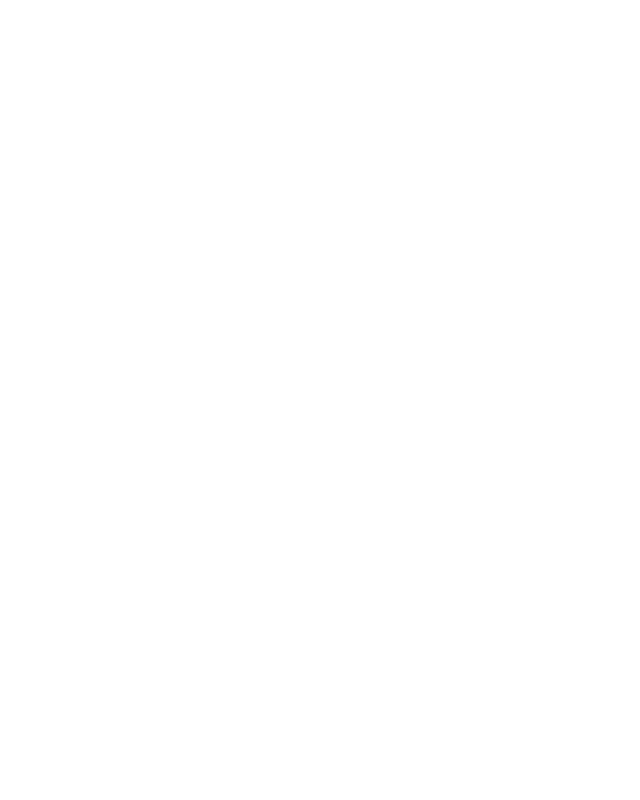
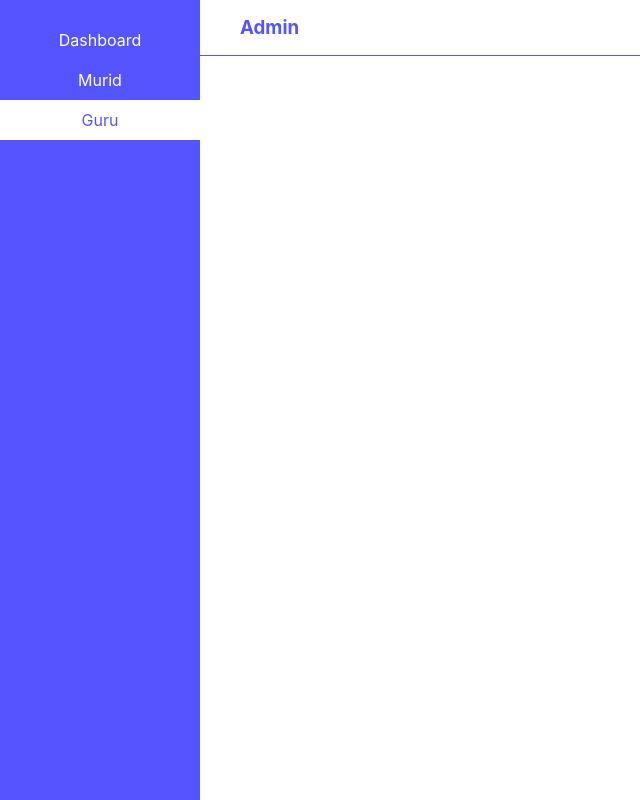
Before and after one commit to Raihan-21/besmart-client, a React (Create React App) app: page /admin/guru in a window 1280 px wide. Before the commit this address had no page. Shown: the whole page, without its empty margins (0-640 px from the left). Built offline with nearby package versions, Linux system fonts and the light colour scheme.

Commit message:
admin development

```diff
--- a/src/App.js
+++ b/src/App.js
@@ -1,3 +1,4 @@
+import { ThemeProvider, createTheme } from "@mui/material";
 import Login from "./pages/Login";
 import Register from "./pages/Register";
 import "./App.css";
@@ -5,10 +6,19 @@
 import AdminLogin from "./pages/AdminLogin";
 import { AdminLayout, MainLayout } from "./layout/Layout";
 import Home from "./pages/Home";
+import AdminMurid from "./pages/AdminMurid";
+import AdminDashboard from "./pages/AdminDashboard";
+import AdminGuru from "./pages/AdminGuru";
 
 function App() {
+  const theme = createTheme({
+    palette: {
+      danger: "red",
+    },
+  });
   return (
     <Router>
+      <ThemeProvider theme={theme}>
         <div className="App">
           <Routes>
             <Route path="/" element={<MainLayout />}>
@@ -17,10 +27,14 @@
               <Route path="register" element={<Register />} />
             </Route>
             <Route path="/admin/" element={<AdminLayout />}>
+              <Route path="dashboard" element={<AdminDashboard />} />
               <Route path="login" element={<AdminLogin />} />
+              <Route path="murid" element={<AdminMurid />} />
+              <Route path="guru" element={<AdminGuru />} />
             </Route>
           </Routes>
         </div>
+      </ThemeProvider>
     </Router>
   );
 }
--- a/src/components/AdminNavbar.jsx
+++ b/src/components/AdminNavbar.jsx
@@ -2,9 +2,9 @@
 import styles from "../styles/Navbar.module.css";
 const AdminNavbar = () => {
   return (
-    <div className={styles.navbar}>
+    <div className={styles.adminNavbar}>
       <Link to="/">
-        <h3>Dashboard</h3>
+        <h3>Admin</h3>
       </Link>
       <div></div>
     </div>
--- a/src/components/AdminSidebar.jsx
+++ b/src/components/AdminSidebar.jsx
@@ -1,5 +1,44 @@
+import { Link, useLocation } from "react-router-dom";
+import { useState, useEffect } from "react";
+import style from "../styles/Navbar.module.css";
 const AdminSidebar = () => {
-  return <></>;
+  const [activeTab, setActiveTab] = useState("");
+  const location = useLocation();
+  useEffect(() => {
+    const route = location.pathname.split("/");
+    setActiveTab(route[route.length - 1]);
+  }, [location.pathname]);
+  return (
+    <div className={style.sidebar}>
+      <Link
+        to="/admin/dashboard"
+        className={activeTab === "dashboard" ? style.active : ""}
+        onClick={() => {
+          setActiveTab("dashboard");
+        }}
+      >
+        Dashboard
+      </Link>
+      <Link
+        to="/admin/murid"
+        className={activeTab === "murid" ? style.active : ""}
+        onClick={() => {
+          setActiveTab("murid");
+        }}
+      >
+        Murid
+      </Link>
+      <Link
+        to="/admin/guru"
+        className={activeTab === "guru" ? style.active : ""}
+        onClick={() => {
+          setActiveTab("guru");
+        }}
+      >
+        Guru
+      </Link>
+    </div>
+  );
 };
 
 export default AdminSidebar;
--- a/src/layout/Layout.jsx
+++ b/src/layout/Layout.jsx
@@ -1,5 +1,6 @@
 import { Outlet } from "react-router-dom";
 import AdminNavbar from "../components/AdminNavbar";
+import AdminSidebar from "../components/AdminSidebar";
 import Navbar from "../components/Navbar";
 
 const MainLayout = () => {
@@ -14,7 +15,10 @@
   return (
     <div>
       <AdminNavbar />
-      <Outlet />
+      <div>
+        <AdminSidebar />
+        <Outlet />
+      </div>
     </div>
   );
 };
--- /dev/null
+++ b/src/pages/AdminDashboard.jsx
@@ -0,0 +1,5 @@
+const AdminDashboard = () => {
+  return <div></div>;
+};
+
+export default AdminDashboard;
--- /dev/null
+++ b/src/pages/AdminGuru.jsx
@@ -0,0 +1,5 @@
+const AdminGuru = () => {
+  return <div></div>;
+};
+
+export default AdminGuru;
--- a/src/pages/AdminLogin.jsx
+++ b/src/pages/AdminLogin.jsx
@@ -12,7 +12,8 @@
         password: formData.password,
       }),
     });
-    console.log(res);
+    const data = await res.json();
+    if (!data.error) console.log(data.match);
   }, [formData]);
   return (
     <div className={`container ${styles.login}`}>
--- /dev/null
+++ b/src/pages/AdminMurid.jsx
@@ -0,0 +1,85 @@
+import { useState, useEffect } from "react";
+import TableContainer from "@mui/material/TableContainer";
+import Table from "@mui/material/Table";
+import TableHead from "@mui/material/TableHead";
+import TableBody from "@mui/material/TableBody";
+import TableRow from "@mui/material/TableRow";
+import TableCell from "@mui/material/TableCell";
+import Paper from "@mui/material/Paper";
+import { Button } from "@mui/material";
+import style from "../styles/Admin.module.css";
+const AdminMurid = () => {
+  const [murid, setMurid] = useState([]);
+  useEffect(() => {
+    const getData = async () => {
+      const res = await fetch("/admin/murid");
+      const data = await res.json();
+      setMurid(data.data);
+    };
+    getData();
+  }, []);
+  return (
+    <div className={`${style.adminContainer} ${style.tabelMurid}`}>
+      <h3>Murid</h3>
+      <TableContainer component={Paper}>
+        <Table>
+          <TableHead>
+            <TableRow>
+              <TableCell>Nama</TableCell>
+              <TableCell>Alamat</TableCell>
+              <TableCell>No hp</TableCell>
+              <TableCell>Action</TableCell>
+            </TableRow>
+          </TableHead>
+          <TableBody>
+            {murid &&
+              murid.map((item, i) => (
+                <TableRow key={i}>
+                  <TableCell>{item.nama}</TableCell>
+                  <TableCell>{item.alamat}</TableCell>
+                  <TableCell>{item.no_hp}</TableCell>
+                  <TableCell>
+                    <Button
+                      className={style.actionBtn}
+                      color="primary"
+                      variant="contained"
+                    >
+                      Edit
+                    </Button>
+                    <Button
+                      className={style.actionBtn}
+                      color="error"
+                      variant="contained"
+                    >
+                      Hapus
+                    </Button>
+                  </TableCell>
+                </TableRow>
+              ))}
+          </TableBody>
+        </Table>
+      </TableContainer>
+      {/* <table>
+        <thead>
+          <tr>
+            <th>Nama</th>
+            <th>Alamat</th>
+            <th>No Hp</th>
+          </tr>
+        </thead>
+        <tbody>
+          {murid &&
+            murid.map((item) => (
+              <tr>
+                <td>{item.nama}</td>
+                <td>{item.alamat}</td>
+                <td>{item.no_hp}</td>
+              </tr>
+            ))}
+        </tbody>
+      </table> */}
+    </div>
+  );
+};
+
+export default AdminMurid;
--- /dev/null
+++ b/src/styles/Admin.module.css
@@ -0,0 +1,13 @@
+.adminContainer{
+    margin: 50px 0 50px 200px;
+}
+.adminContainer h3{
+    text-align: start;
+    margin-bottom: 25px;
+}
+.tabelMurid{
+    padding: 0 5%;
+}
+.tabelMurid .actionBtn{
+    margin-right: 5px;
+}
--- a/src/styles/Navbar.module.css
+++ b/src/styles/Navbar.module.css
@@ -1,3 +1,9 @@
+a{
+    text-decoration: none;
+    color: white;
+    padding: .3em 1em;
+    border-radius: 20px;
+}
 .navbar{
     padding: .7em 1.5em;
     background-color: rgb(85, 85, 255);
@@ -6,11 +12,38 @@
     justify-content: space-between;
     align-items: center;
 }
-a{
-    text-decoration: none;
-    color: white;
-    padding: .3em 1em;
-    border-radius: 20px;
+.adminNavbar{
+    margin-left: 200px;
+    padding: .7em 1.5em;
+    border-bottom: 1px solid rgb(85, 85, 255);
+    color: rgb(85, 85, 255);
+    display: flex;
+    justify-content: space-between;
+    align-items: center;
+}
+.adminNavbar a{
+    color: rgb(85, 85, 255);
+}
+.sidebar{
+    position: fixed;
+    top: 0;
+    background-color: rgb(85, 85, 255);
+    height: 100%;
+    width: 200px;
+    display: flex;
+    flex-direction: column;
+    padding: 20px 0;
+}
+.sidebar a{
+    border-radius: 0;
+    padding: 10px 10px;
+}
+.sidebar a:hover{
+    background-color: rgb(41, 41, 122);
+}
+.sidebar .active{
+    background-color: white;
+    color: rgb(85, 85, 255);
 }
 .registerBtn{
     background-color: white;
```
Lines whose indentation alone changed are shown as unchanged.
